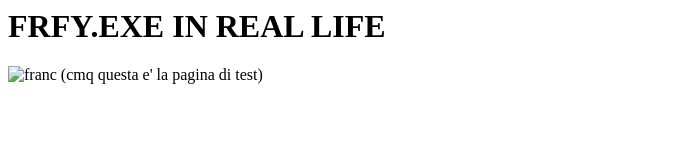
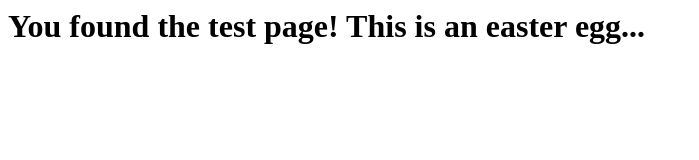
Before and after one commit to leotecno09/leotecno09.github.io, a plain HTML site: page hidden/deep/SIUM_CMA/index.html in a window 1280 px wide. Shown: the whole page, without its empty margins (0-699 px from the left). Drawn offline with Linux system fonts and the light colour scheme.

Commit message:
Update index.html

```diff
--- a/hidden/deep/SIUM_CMA/index.html
+++ b/hidden/deep/SIUM_CMA/index.html
@@ -1,3 +1 @@
-<h1>FRFY.EXE IN REAL LIFE</h1>
-<img src="francysium.png" alt="franc">
-(cmq questa e' la pagina di test)
+<h1>You found the test page! This is an easter egg...</h1>
```
